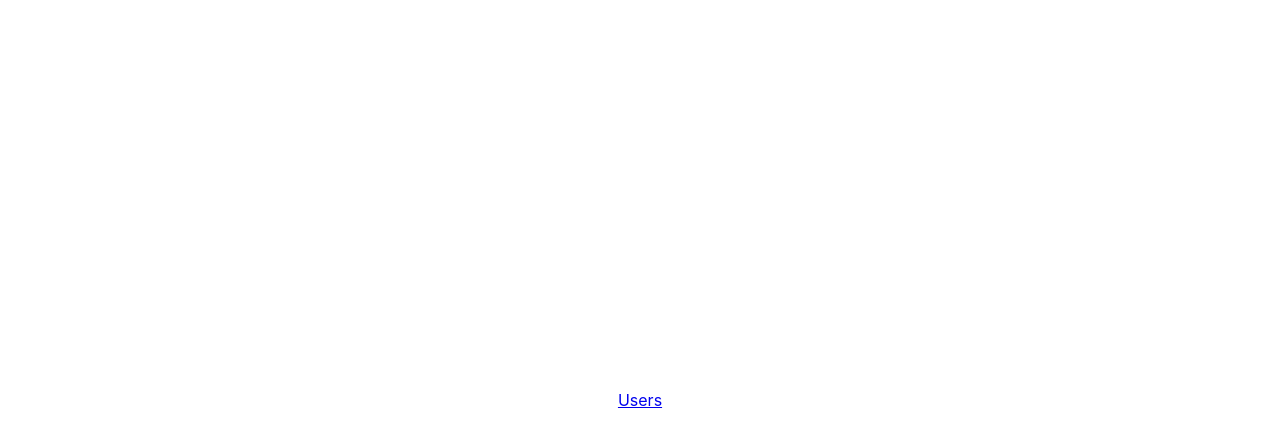
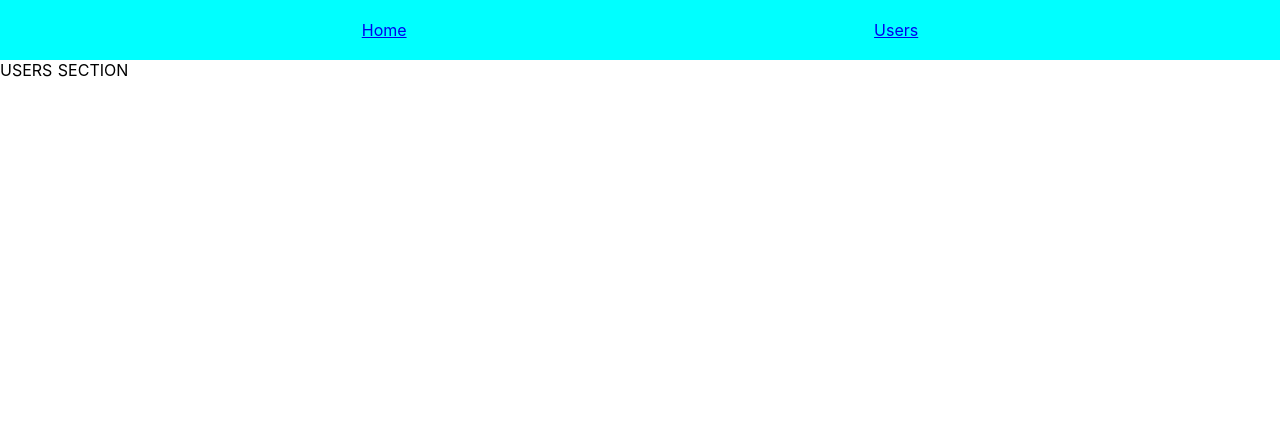
Before and after one commit to Lickitung/VueJS-Practice, a Nuxt app in the folder Nuxt/app-one/: page / in a window 1280 px wide. Shown: the top 444 px of the page. Built offline with nearby package versions, Linux system fonts and the light colour scheme.

Commit message:
add header

```diff
--- /dev/null
+++ b/Nuxt/app-one/components/Header.vue
@@ -0,0 +1,39 @@
+<template>
+    <header class="header">
+        <ul class="nav-items">
+            <li>
+                <nuxt-link to="/"> Home </nuxt-link>
+            </li>
+            <li>
+                <nuxt-link to="/users"> Users </nuxt-link>
+            </li>
+        </ul>
+    </header>
+</template>
+
+<script>
+    export default {
+
+    }
+</script>
+
+<style scoped>
+    .header {
+        width: 100%;
+        height: 60px;
+        display: flex;
+        justify-content: center;
+        align-items: center;
+        background-color: aqua;
+    }
+
+    .nav-items {
+        list-style: none;
+        padding: 0;
+        margin: 0;
+        display: flex;
+        justify-content: space-around;
+        align-items: center;
+        width: 80%;
+    }
+</style>
--- a/Nuxt/app-one/layouts/default.vue
+++ b/Nuxt/app-one/layouts/default.vue
@@ -1,5 +1,6 @@
 <template>
   <div>
+    <Header />
     <nuxt />
   </div>
 </template>
@@ -53,3 +54,12 @@
   background-color: #35495e;
 }
 </style>
+
+<script>
+import Header from '@/components/Header'
+export default {
+  components: {
+    Header
+  }
+}
+</script>
--- a/Nuxt/app-one/layouts/users.vue
+++ b/Nuxt/app-one/layouts/users.vue
@@ -1,6 +1,16 @@
 <template>
     <div>
+        <Header />
         <header>USERS SECTION</header>
         <nuxt/>
     </div>
 </template>
+
+<script>
+import Header from '~/components/Header'
+export default {
+    components: {
+        Header
+    }
+}
+</script>
--- a/Nuxt/app-one/pages/index.vue
+++ b/Nuxt/app-one/pages/index.vue
@@ -1,7 +1,6 @@
 <template>
   <div class="container">
     <div>
-      <nuxt-link to="/users">Users</nuxt-link>
 
     </div>
   </div>
@@ -10,42 +9,11 @@
 <script>
 import Logo from '~/components/Logo.vue'
 
+
 export default {
   components: {
     Logo
-  }
+  },
+  layout: 'users'
 }
 </script>
-
-<style>
-.container {
-  margin: 0 auto;
-  min-height: 100vh;
-  display: flex;
-  justify-content: center;
-  align-items: center;
-  text-align: center;
-}
-
-.title {
-  font-family: 'Quicksand', 'Source Sans Pro', -apple-system, BlinkMacSystemFont,
-    'Segoe UI', Roboto, 'Helvetica Neue', Arial, sans-serif;
-  display: block;
-  font-weight: 300;
-  font-size: 100px;
-  color: #35495e;
-  letter-spacing: 1px;
-}
-
-.subtitle {
-  font-weight: 300;
-  font-size: 42px;
-  color: #526488;
-  word-spacing: 5px;
-  padding-bottom: 15px;
-}
-
-.links {
-  padding-top: 15px;
-}
-</style>
--- a/Nuxt/app-one/pages/users/index.vue
+++ b/Nuxt/app-one/pages/users/index.vue
@@ -1,12 +1,18 @@
 <template>
     <div>
+        <Header />
         <p>Please enter an id and click the button</p>
     </div>
 </template>
 
 
 <script>
+import Header from '~/components/Header.vue'
+
 export default {
-    layout: 'users'
+    layout: 'users',
+    component: {
+        Header
+    }
 }
 </script>
```
